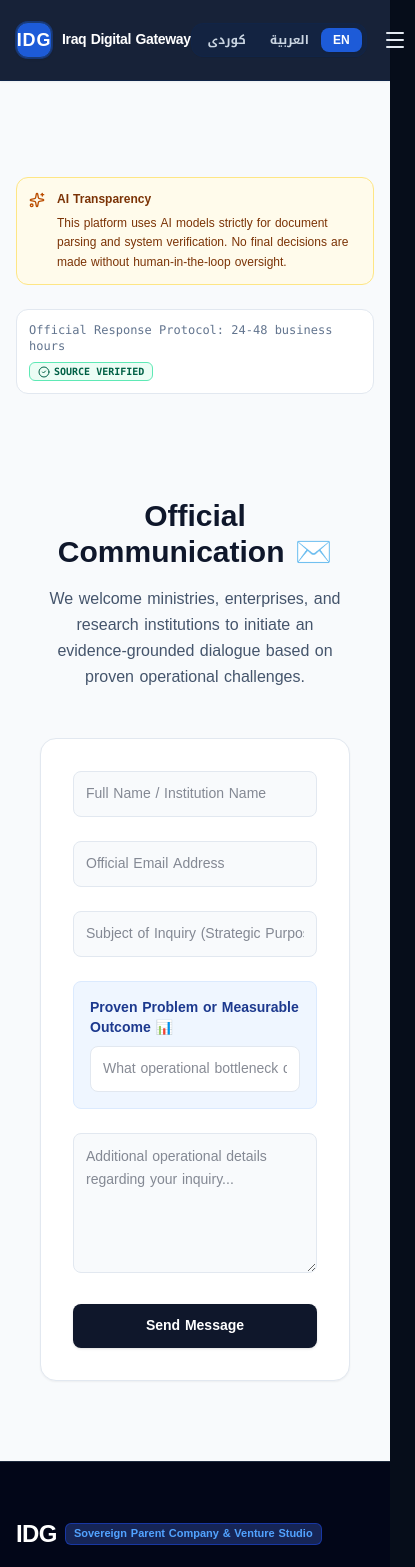
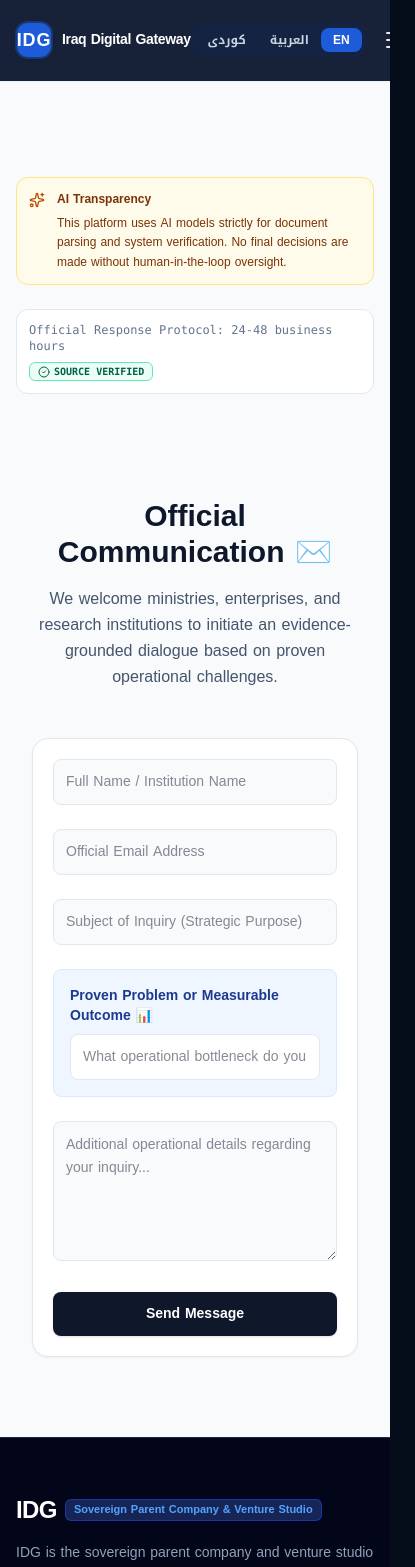
Before and after one commit to addmin-official/website-IDG, a Next.js app: page /en/contact in a window 390 px wide. Shown: the top 1567 px of the page, 415 px wide, since content can reach past the window. Built offline with nearby package versions, Linux system fonts and the light colour scheme; no server answers.

Commit message:
fix(layout): resolve horizontal overflow causing cut-off content in RTL

```diff
--- a/app/[locale]/page.tsx
+++ b/app/[locale]/page.tsx
@@ -50,7 +50,7 @@
     <div
       dir={isRtl ? 'rtl' : 'ltr'}
       lang={lang}
-      className={`min-h-screen bg-[#060D1A] text-slate-200 ${isRtl ? 'text-right' : 'text-left'} transition-all`}
+      className={`min-h-screen bg-[#060D1A] text-slate-200 ${isRtl ? 'text-right' : 'text-left'} transition-all overflow-x-hidden w-full max-w-full`}
       id="idg-app-root"
     >
       <ScrollProgressBar isRtl={isRtl} />
--- a/app/globals.css
+++ b/app/globals.css
@@ -23,6 +23,8 @@
     scroll-behavior: smooth;
     background-color: var(--color-primary-950);
     color-scheme: dark;
+    overflow-x: hidden;
+    max-width: 100vw;
   }
   body {
     font-family: var(--font-ku), var(--font-en), system-ui, -apple-system, sans-serif;
@@ -30,6 +32,9 @@
     color: #CBD5E1;
     -webkit-font-smoothing: antialiased;
     -moz-osx-font-smoothing: grayscale;
+    overflow-x: hidden;
+    max-width: 100vw;
+    width: 100%;
   }
   :focus-visible {
     outline: 2px solid var(--color-accent-500);
--- a/app/layout.tsx
+++ b/app/layout.tsx
@@ -1,4 +1,4 @@
-import type { Metadata } from 'next';
+import type { Metadata, Viewport } from 'next';
 import { Noto_Kufi_Arabic, Inter } from 'next/font/google';
 import { Analytics } from '@vercel/analytics/next';
 import { SpeedInsights } from '@vercel/speed-insights/next';
@@ -17,6 +17,11 @@
   display: 'swap',
   variable: '--font-en',
 });
+
+export const viewport: Viewport = {
+  width: 'device-width',
+  initialScale: 1,
+};
 
 export const metadata: Metadata = {
   title: 'Iraq Digital Gateway (IDG)',
@@ -37,7 +42,7 @@
       suppressHydrationWarning
     >
       <body
-        className="antialiased"
+        className="antialiased overflow-x-hidden w-full max-w-full"
         suppressHydrationWarning
       >
         <script
--- a/components/ContactModal.tsx
+++ b/components/ContactModal.tsx
@@ -39,7 +39,7 @@
       <div className="bg-white rounded-2xl max-w-xl w-full p-6 sm:p-8 border border-slate-200 shadow-2xl relative max-h-[90vh] overflow-y-auto">
         <button
           onClick={handleReset}
-          className="absolute top-5 left-5 text-slate-400 hover:text-slate-700 p-1.5 rounded-lg hover:bg-slate-100 transition"
+          className="absolute top-5 end-5 text-slate-400 hover:text-slate-700 p-1.5 rounded-lg hover:bg-slate-100 transition"
           aria-label="Close"
           id="btn-close-contact-modal"
         >
--- a/components/ContactSection.tsx
+++ b/components/ContactSection.tsx
@@ -137,11 +137,11 @@
 
   return (
     <section
-      className="py-20 bg-slate-50"
+      className="py-20 bg-slate-50 w-full overflow-hidden"
       dir={isRtl ? 'rtl' : 'ltr'}
       id="contact"
     >
-      <div className="max-w-4xl mx-auto px-6">
+      <div className="max-w-4xl mx-auto px-4 sm:px-6">
         <div className="text-center mb-12">
           <h2 className="text-3xl md:text-4xl font-bold text-slate-900 mb-4" id="contact-heading">
             {content.title}
@@ -152,7 +152,7 @@
         </div>
 
         {!isMounted ? (
-          <div className="bg-white p-8 rounded-2xl shadow-xs border border-slate-200 space-y-6" id="contact-skeleton">
+          <div className="bg-white p-5 sm:p-8 rounded-2xl shadow-xs border border-slate-200 space-y-6 w-full max-w-full overflow-hidden" id="contact-skeleton">
             <div className="grid md:grid-cols-2 gap-6">
               <div className="h-12 bg-slate-100 rounded-lg animate-pulse" />
               <div className="h-12 bg-slate-100 rounded-lg animate-pulse" />
@@ -163,7 +163,7 @@
             <div className="h-12 w-36 bg-slate-800/80 rounded-lg animate-pulse" />
           </div>
         ) : isSubmitted ? (
-          <div className="bg-white p-10 rounded-2xl shadow-xs border border-emerald-200 text-center" id="contact-submit-success">
+          <div className="bg-white p-6 sm:p-10 rounded-2xl shadow-xs border border-emerald-200 text-center w-full max-w-full overflow-hidden" id="contact-submit-success">
             <div className="w-14 h-14 bg-emerald-100 text-emerald-700 rounded-full flex items-center justify-center mx-auto mb-4">
               <CheckCircle2 className="w-8 h-8" />
             </div>
@@ -186,7 +186,7 @@
         ) : (
           <form
             onSubmit={handleSubmit}
-            className="bg-white p-8 rounded-2xl shadow-xs border border-slate-200 space-y-6"
+            className="bg-white p-5 sm:p-8 rounded-2xl shadow-xs border border-slate-200 space-y-6 w-full max-w-full overflow-hidden"
             id="contact-form"
             suppressHydrationWarning
           >
--- a/components/Footer.tsx
+++ b/components/Footer.tsx
@@ -53,7 +53,7 @@
 
   return (
     <footer
-      className="bg-slate-950 text-slate-300 py-14 md:py-18 border-t border-slate-800 relative"
+      className="bg-slate-950 text-slate-300 py-14 md:py-18 border-t border-slate-800 relative w-full overflow-hidden"
       dir={isRtl ? 'rtl' : 'ltr'}
       id="corporate-footer"
     >
--- a/components/Navbar.tsx
+++ b/components/Navbar.tsx
@@ -59,7 +59,7 @@
           </div>
 
           {/* Desktop Navigation Links */}
-          <nav className="hidden lg:flex items-center gap-3 xl:gap-5 text-[13px] xl:text-sm font-medium text-slate-300 shrink-0" id="desktop-nav-menu">
+          <nav className="hidden xl:flex items-center gap-3 xl:gap-5 text-[13px] xl:text-sm font-medium text-slate-300 shrink-0" id="desktop-nav-menu">
             <Link
               href={`/${lang}`}
               aria-current={isActive(`/${lang}`) ? 'page' : undefined}
@@ -229,7 +229,7 @@
             {/* Mobile Hamburger */}
             <button
               onClick={() => setMobileMenuOpen(!mobileMenuOpen)}
-              className="lg:hidden p-2 rounded-xl text-slate-200 hover:bg-[#102447] transition-colors"
+              className="xl:hidden p-2 rounded-xl text-slate-200 hover:bg-[#102447] transition-colors"
               aria-label="Toggle Navigation"
               aria-expanded={mobileMenuOpen}
               aria-controls="mobile-nav-panel"
@@ -243,7 +243,7 @@
 
       {/* Mobile Drawer */}
       {mobileMenuOpen && (
-        <div className="lg:hidden bg-[#0B172E] border-b border-[#102447] px-4 pt-3 pb-6 space-y-4" id="mobile-nav-panel">
+        <div className="xl:hidden bg-[#0B172E] border-b border-[#102447] px-4 pt-3 pb-6 space-y-4 max-w-full overflow-x-hidden" id="mobile-nav-panel">
           {/* Mobile Language Switcher */}
           <div className="flex items-center justify-between pb-3 border-b border-[#102447]">
             <span className="text-xs font-bold text-slate-400 flex items-center gap-1.5">
```
